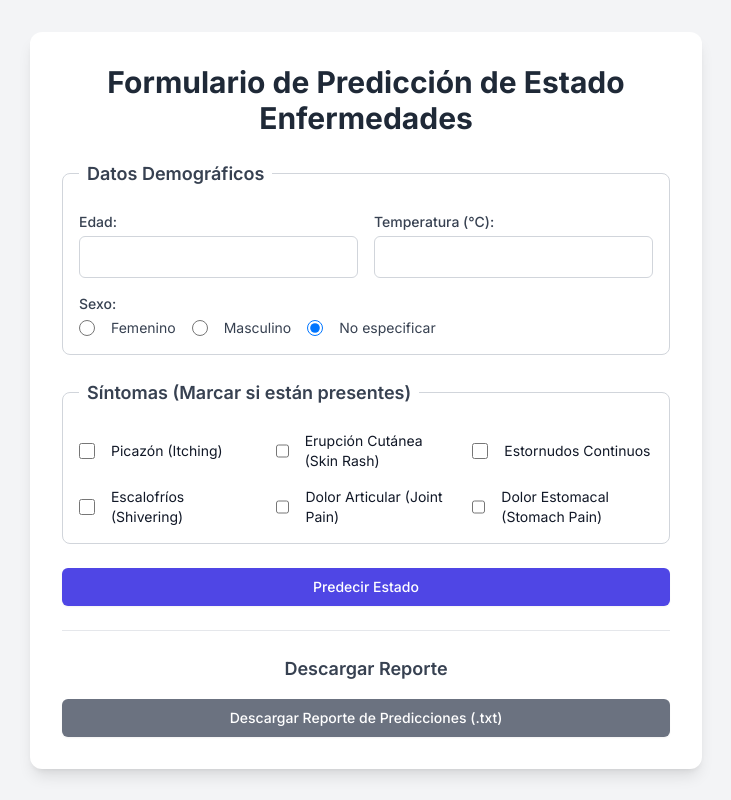
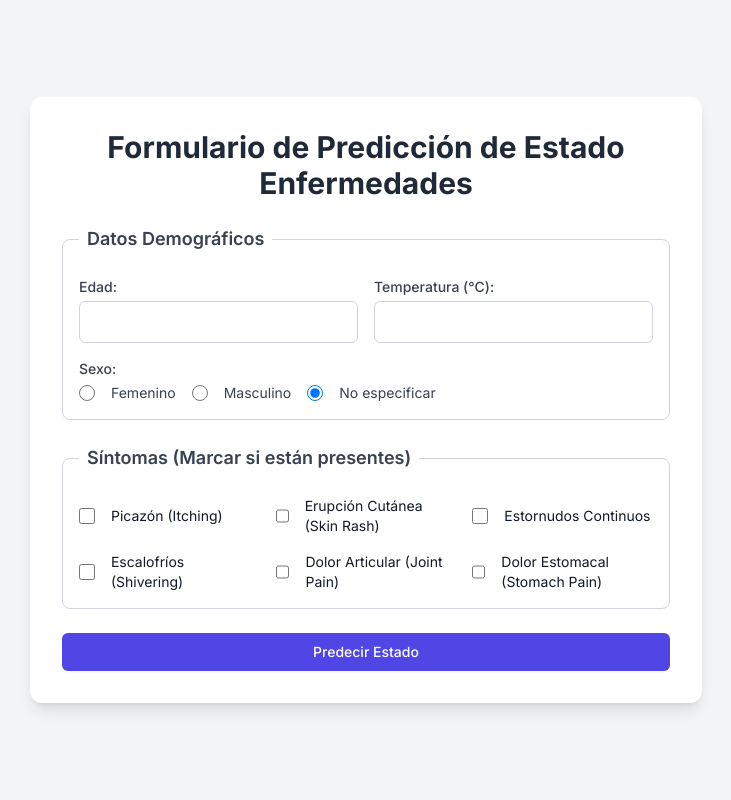
Before and after one commit to MarioSolano98/Simulador-de-Predicci-n-de-Enfermedad-con-Docker, a Flask app: page / in a window 1280 px wide. Shown: the whole page, without its empty margins (274-1005 px from the left). Run offline with Flask 3, Linux system fonts and the light colour scheme; some libraries are stand-ins or nearby versions.

Commit message:
Add files via upload

```diff
--- a/templates/index.html
+++ b/templates/index.html
@@ -24,8 +24,6 @@
         .resultado-leve { background-color: #fef3c7; color: #b45309; border: 1px solid #fde68a; }
         .resultado-aguda { background-color: #ffedd5; color: #c2410c; border: 1px solid #fed7aa; }
         .resultado-cronica { background-color: #fde2e2; color: #be123c; border: 1px solid #fecdd3; }
-         /* Add style for Terminal */
-        .resultado-terminal { background-color: #ffe4e6; color: #881337; border: 1px solid #fecdd3; }
         .resultado-loading { background-color: #e0e7ff; color: #3730a3; border: 1px solid #c7d2fe; } /* Estilo para "Cargando..." */
 
         /* Alineación de checkboxes/radios */
@@ -117,13 +115,6 @@
 
         <div id="resultado" class="mt-6 p-4 rounded-lg text-center font-semibold hidden">
             </div>
-
-        <div class="mt-6 pt-6 border-t border-gray-200">
-             <h2 class="text-lg font-semibold text-gray-700 text-center mb-4">Descargar Reporte</h2>
-             <a href="/download_report" download="reporte_de_predicciones.txt" class="w-full flex justify-center py-2 px-4 border border-transparent rounded-md shadow-sm text-sm font-medium text-white bg-gray-500 hover:bg-gray-600 focus:outline-none focus:ring-2 focus:ring-offset-2 focus:ring-gray-400">
-                Descargar Reporte de Predicciones (.txt)
-             </a>
-        </div>
     </div>
 
     <script>
@@ -135,7 +126,7 @@
         // URL del endpoint del backend Flask (ajustar si es necesario)
         const backendUrl = '/predict'; // Asume que Flask corre en el mismo dominio/puerto
 
-        // Function to assign CSS class based on result
+        // Función para asignar clase CSS según el resultado
         function getResultClass(predictionText) {
             if (predictionText.startsWith("ERROR:")) return 'resultado-error';
             switch (predictionText) {
@@ -143,34 +134,32 @@
                 case "ENFERMEDAD LEVE": return 'resultado-leve';
                 case "ENFERMEDAD AGUDA": return 'resultado-aguda';
                 case "ENFERMEDAD CRÓNICA": return 'resultado-cronica';
-                case "ENFERMEDAD TERMINAL": return 'resultado-terminal'; // Add class for Terminal
-                default: return 'resultado-error'; // Default class for unexpected responses
+                default: return 'resultado-error'; // Clase por defecto para respuestas inesperadas
             }
         }
 
-
-        // Event listener for form submission
+        // Event listener para el envío del formulario
         form.addEventListener('submit', async function(event) {
-            event.preventDefault(); // Prevent actual form submission
-            submitButton.disabled = true; // Disable button while processing
+            event.preventDefault(); // Prevenir el envío real del formulario
+            submitButton.disabled = true; // Deshabilitar botón mientras se procesa
             resultadoDiv.textContent = 'Procesando...';
-            resultadoDiv.className = 'mt-6 p-4 rounded-lg text-center font-semibold resultado-loading'; // Loading style
+            resultadoDiv.className = 'mt-6 p-4 rounded-lg text-center font-semibold resultado-loading'; // Estilo "cargando"
             resultadoDiv.classList.remove('hidden');
 
-            // --- Collect Form Data ---
+            // --- Recolectar Datos del Formulario ---
             const ageInput = document.getElementById('age').value;
             const temperatureInput = document.getElementById('temperature').value;
             const sexRadio = document.querySelector('input[name="sex"]:checked');
 
             const age = ageInput ? parseInt(ageInput, 10) : null;
             const temperature = temperatureInput ? parseFloat(temperatureInput) : null;
-            // Send null if 'NA' is selected or sex radio is not found/checked
+            // Enviar 'NA' si no se selecciona F o M, o null si el elemento no existe
             const sex = sexRadio ? (sexRadio.value === 'NA' ? null : sexRadio.value) : null;
 
 
             const formData = {
                 age: age,
-                sex: sex,
+                sex: sex, // Enviar null si es 'NA' o no seleccionado
                 temperature: temperature,
                 itching: document.getElementById('itching').checked,
                 skin_rash: document.getElementById('skin_rash').checked,
@@ -180,42 +169,37 @@
                 stomach_pain: document.getElementById('stomach_pain').checked
             };
 
-            // --- Send Data to Flask Backend ---
+            // --- Enviar Datos al Backend Flask ---
             try {
                 const response = await fetch(backendUrl, {
                     method: 'POST',
                     headers: {
                         'Content-Type': 'application/json',
                     },
-                    body: JSON.stringify(formData), // Send data as JSON
+                    body: JSON.stringify(formData), // Enviar datos como JSON
                 });
 
-                // Use response.json() and check response.ok
-                const result = await response.json();
-
                 if (!response.ok) {
-                     // If the HTTP response is not successful (e.g. 400, 500)
-                     // The error message is expected to be in the 'prediction' field of the JSON response
-                     const errorText = result.prediction || `Error del servidor: ${response.status} ${response.statusText}`;
-                     throw new Error(errorText); // Throw an error to be caught by the catch block
+                    // Si la respuesta HTTP no es exitosa (ej. 404, 500)
+                    throw new Error(`Error del servidor: ${response.status} ${response.statusText}`);
                 }
 
+                const result = await response.json(); // Esperar la respuesta JSON del backend
 
-                // --- Display Backend Result ---
+                // --- Mostrar Resultado del Backend ---
                 const predictionText = result.prediction || "Error: Respuesta inesperada del servidor.";
                 resultadoDiv.textContent = predictionText;
-                resultadoDiv.className = 'mt-6 p-4 rounded-lg text-center font-semibold'; // Base classes
-                resultadoDiv.classList.add(getResultClass(predictionText)); // Add specific class
+                resultadoDiv.className = 'mt-6 p-4 rounded-lg text-center font-semibold'; // Clases base
+                resultadoDiv.classList.add(getResultClass(predictionText)); // Añadir clase específica
 
             } catch (error) {
-                // --- Handle Errors (Network or Fetch Errors or server-side errors) ---
+                // --- Manejar Errores (Red o del Fetch) ---
                 console.error('Error al contactar el backend:', error);
-                // Display the error message received or a generic one
-                resultadoDiv.textContent = error.message.startsWith('ERROR:') ? error.message : `Error de conexión o procesamiento: ${error.message}`;
+                resultadoDiv.textContent = `Error de conexión: ${error.message}`;
                 resultadoDiv.className = 'mt-6 p-4 rounded-lg text-center font-semibold resultado-error';
             } finally {
-                submitButton.disabled = false; // Re-enable the button
-                resultadoDiv.classList.remove('hidden'); // Ensure the div is visible
+                 submitButton.disabled = false; // Rehabilitar el botón
+                 resultadoDiv.classList.remove('hidden'); // Asegurarse que el div sea visible
             }
         });
     </script>
```
Lines whose indentation alone changed are shown as unchanged.
